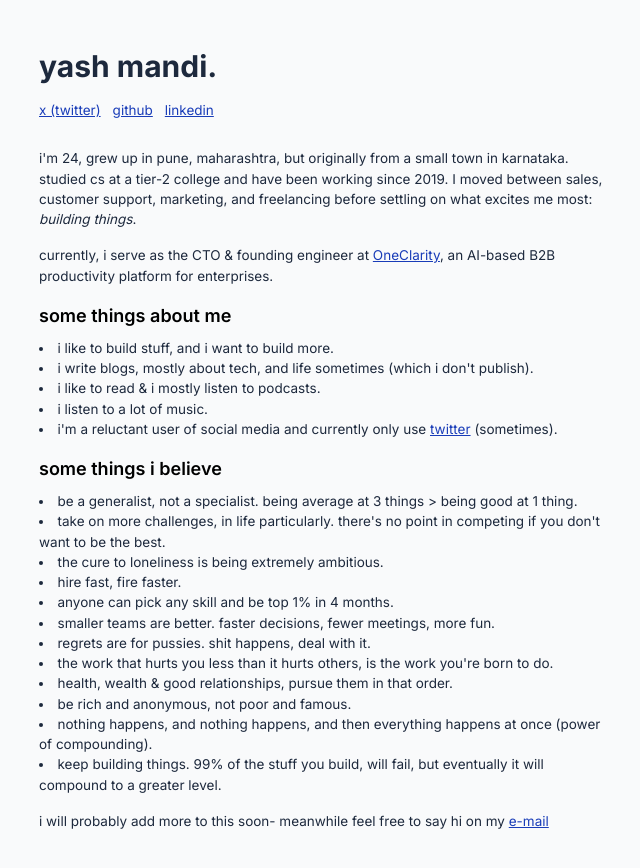
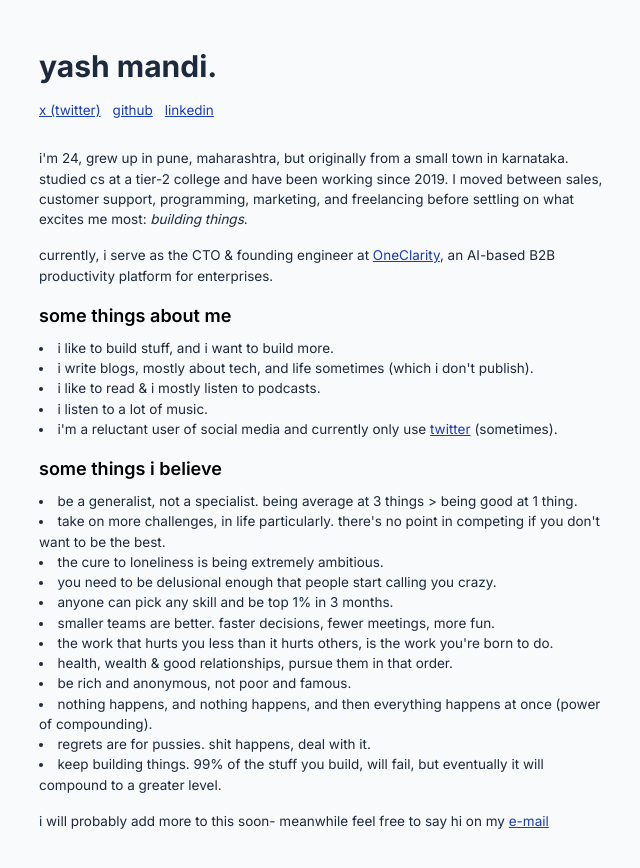
Before and after one commit to yashmandi/yashmandi.in, a Next.js app: page / in a window 1280 px wide. Shown: the top 868 px of the page, without its empty margins (313-953 px from the left). Built offline with nearby package versions, Linux system fonts and the light colour scheme.

Commit message:
points changed

```diff
--- a/src/app/page.tsx
+++ b/src/app/page.tsx
@@ -14,7 +14,7 @@ export default function Home() {
         </div>
         <p>
           i'm 24, grew up in pune, maharashtra, but originally from a small town in karnataka.
-          studied cs at a tier-2 college and have been working since 2019. I moved between sales, customer support, marketing, and freelancing before settling on what excites me most: <span className="italic">building things</span>.
+          studied cs at a tier-2 college and have been working since 2019. I moved between sales, customer support, programming, marketing, and freelancing before settling on what excites me most: <span className="italic">building things</span>.
         </p>
         <p>
           currently, i serve as the CTO & founding engineer at <a href="https://www.oneclarity.ai" target="_blank" className="underline text-blue-800 hover:no-underline">OneClarity</a>, an AI-based B2B productivity platform for enterprises.
@@ -38,14 +38,14 @@ export default function Home() {
             <li>be a generalist, not a specialist. being average at 3 things &gt; being good at 1 thing.</li>
             <li>take on more challenges, in life particularly. there's no point in competing if you don't want to be the best.</li>
             <li>the cure to loneliness is being extremely ambitious.</li>
-            <li>hire fast, fire faster.</li>
-            <li>anyone can pick any skill and be top 1% in 4 months.</li>
+            <li>you need to be delusional enough that people start calling you crazy.</li>
+            <li>anyone can pick any skill and be top 1% in 3 months.</li>
             <li>smaller teams are better. faster decisions, fewer meetings, more fun.</li>
-            <li>regrets are for pussies. shit happens, deal with it.</li>
             <li>the work that hurts you less than it hurts others, is the work you're born to do.</li>
             <li>health, wealth & good relationships, pursue them in that order.</li>
             <li>be rich and anonymous, not poor and famous.</li>
             <li>nothing happens, and nothing happens, and then everything happens at once (power of compounding).</li>
+            <li>regrets are for pussies. shit happens, deal with it.</li>
             <li>keep building things. 99% of the stuff you build, will fail, but eventually it will compound to a greater level.</li>
           </ul>
         </section>
```
Also changed, not shown: b1c1a281-0b72-42a0-bab9-fbffbd5e97c3_1080x360.jpg (added).
